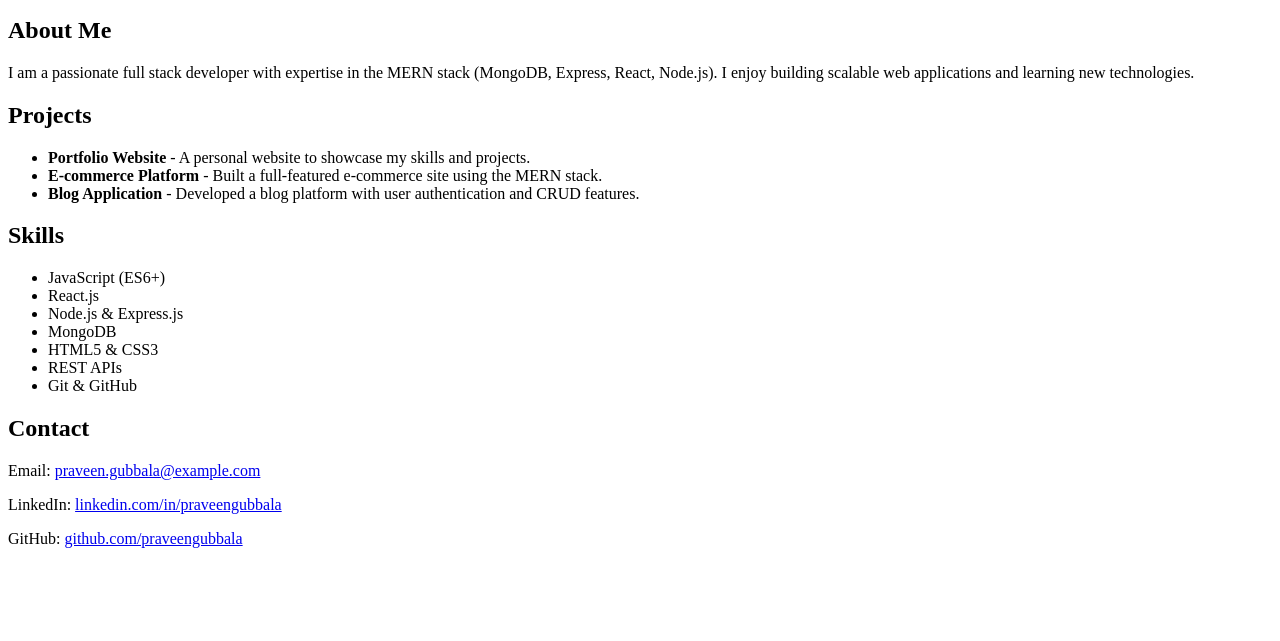
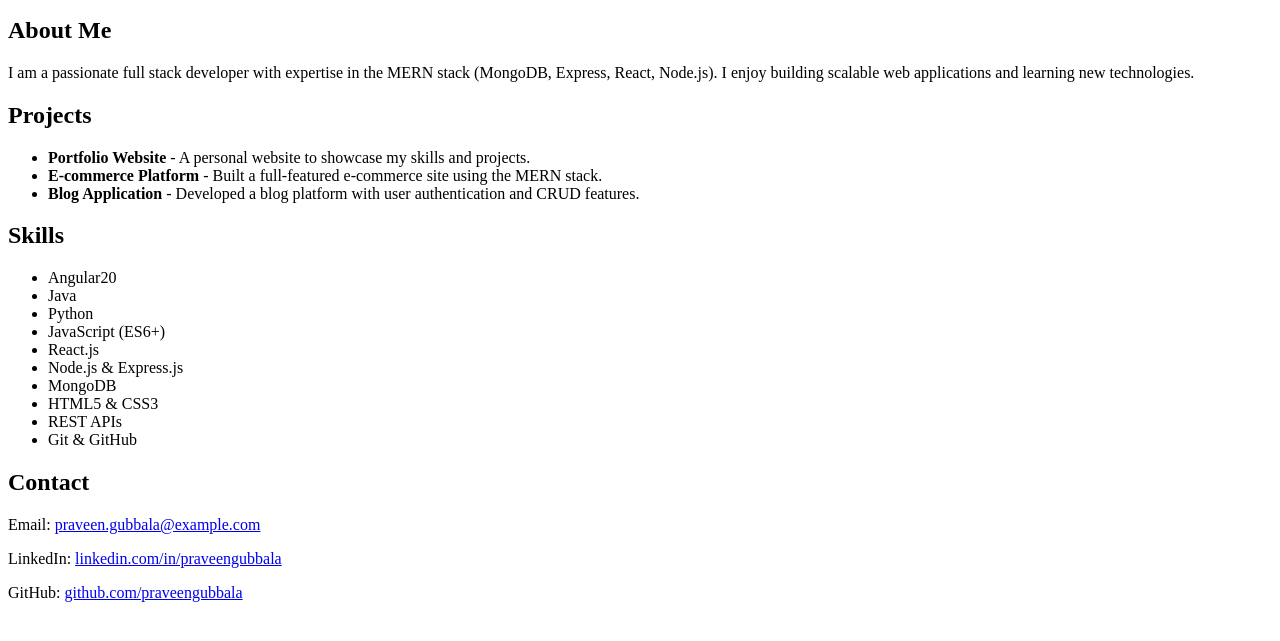
Before and after one commit to edupoly/mern54website, a plain HTML site: page index.html in a window 1280 px wide. Shown: the part 101-742 px from the top of the page. Drawn offline with Linux system fonts and the light colour scheme.

Commit message:
update technologies

```diff
--- a/index.html
+++ b/index.html
@@ -37,6 +37,9 @@
     <section>
         <h2>Skills</h2>
         <ul>
+            <li>Angular20</li>
+            <li>Java</li>
+            <li>Python</li>
             <li>JavaScript (ES6+)</li>
             <li>React.js</li>
             <li>Node.js & Express.js</li>
```
